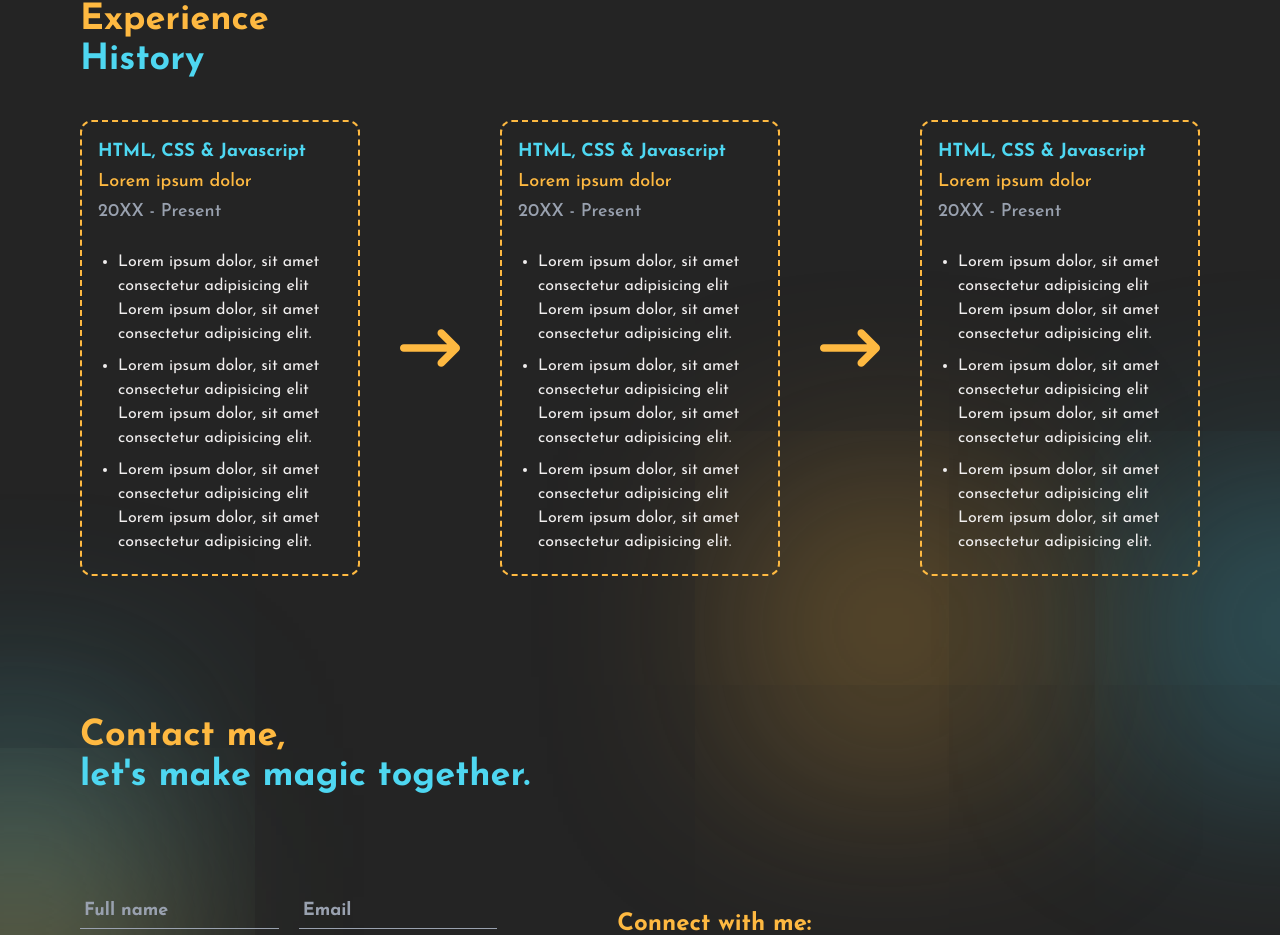
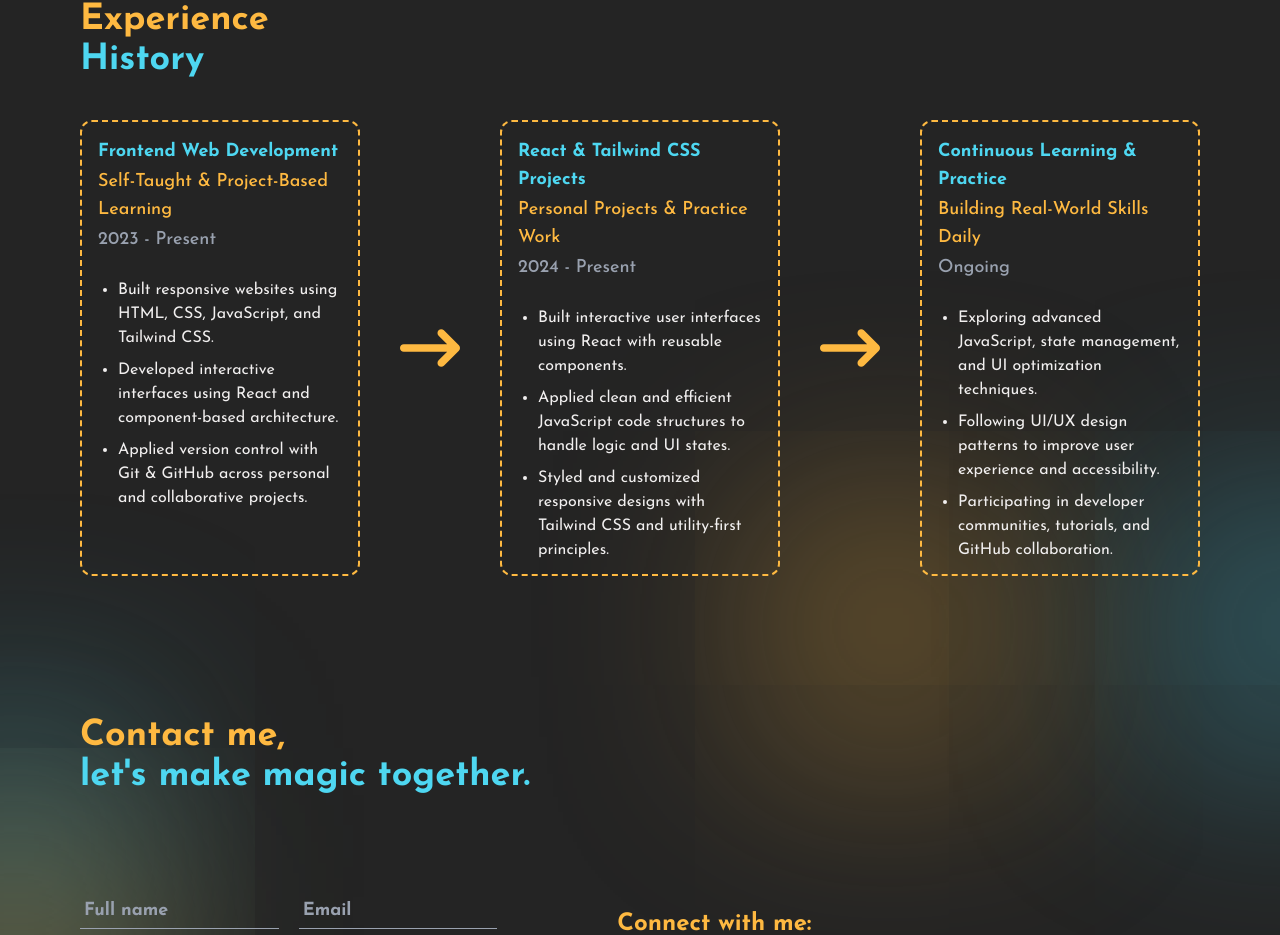
Before and after one commit to Walker-Gideon/walker.dev, a React (Vite) app: page / in a window 1280 px wide. Shown: the part 4587-5522 px from the top of the page. Built offline with nearby package versions, Linux system fonts and the light colour scheme; a web font is replaced by a local one.

Commit message:
Just added the experience  content

```diff
--- a/src/components/experience/Experience.jsx
+++ b/src/components/experience/Experience.jsx
@@ -6,33 +6,33 @@ import { fadeIn } from "../motion/variants";
 
 const experience = [
   {
-    title: "HTML, CSS & Javascript",
-    subtitle: "Lorem ipsum dolor",
-    date: "20XX - Present",
+    title: "Frontend Web Development",
+    subtitle: "Self-Taught & Project-Based Learning",
+    date: "2023 - Present",
     text: [
-      "Lorem ipsum dolor, sit amet consectetur adipisicing elit Lorem ipsum dolor, sit amet consectetur adipisicing elit.",
-      "Lorem ipsum dolor, sit amet consectetur adipisicing elit Lorem ipsum dolor, sit amet consectetur adipisicing elit.",
-      "Lorem ipsum dolor, sit amet consectetur adipisicing elit Lorem ipsum dolor, sit amet consectetur adipisicing elit.",
+      "Built responsive websites using HTML, CSS, JavaScript, and Tailwind CSS.",
+      "Developed interactive interfaces using React and component-based architecture.",
+      "Applied version control with Git & GitHub across personal and collaborative projects."
     ],
   },
   {
-    title: "HTML, CSS & Javascript",
-    subtitle: "Lorem ipsum dolor",
-    date: "20XX - Present",
+  title: "React & Tailwind CSS Projects",
+  subtitle: "Personal Projects & Practice Work",
+  date: "2024 - Present",
+  text: [
+    "Built interactive user interfaces using React with reusable components.",
+    "Applied clean and efficient JavaScript code structures to handle logic and UI states.",
+    "Styled and customized responsive designs with Tailwind CSS and utility-first principles."
+  ],
+},
+  {
+    title: "Continuous Learning & Practice",
+    subtitle: "Building Real-World Skills Daily",
+    date: "Ongoing",
     text: [
-      "Lorem ipsum dolor, sit amet consectetur adipisicing elit Lorem ipsum dolor, sit amet consectetur adipisicing elit.",
-      "Lorem ipsum dolor, sit amet consectetur adipisicing elit Lorem ipsum dolor, sit amet consectetur adipisicing elit.",
-      "Lorem ipsum dolor, sit amet consectetur adipisicing elit Lorem ipsum dolor, sit amet consectetur adipisicing elit.",
-    ],
-  },
-  {
-    title: "HTML, CSS & Javascript",
-    subtitle: "Lorem ipsum dolor",
-    date: "20XX - Present",
-    text: [
-      "Lorem ipsum dolor, sit amet consectetur adipisicing elit Lorem ipsum dolor, sit amet consectetur adipisicing elit.",
-      "Lorem ipsum dolor, sit amet consectetur adipisicing elit Lorem ipsum dolor, sit amet consectetur adipisicing elit.",
-      "Lorem ipsum dolor, sit amet consectetur adipisicing elit Lorem ipsum dolor, sit amet consectetur adipisicing elit.",
+      "Exploring advanced JavaScript, state management, and UI optimization techniques.",
+      "Following UI/UX design patterns to improve user experience and accessibility.",
+      "Participating in developer communities, tutorials, and GitHub collaboration."
     ],
   },
 ];
```
